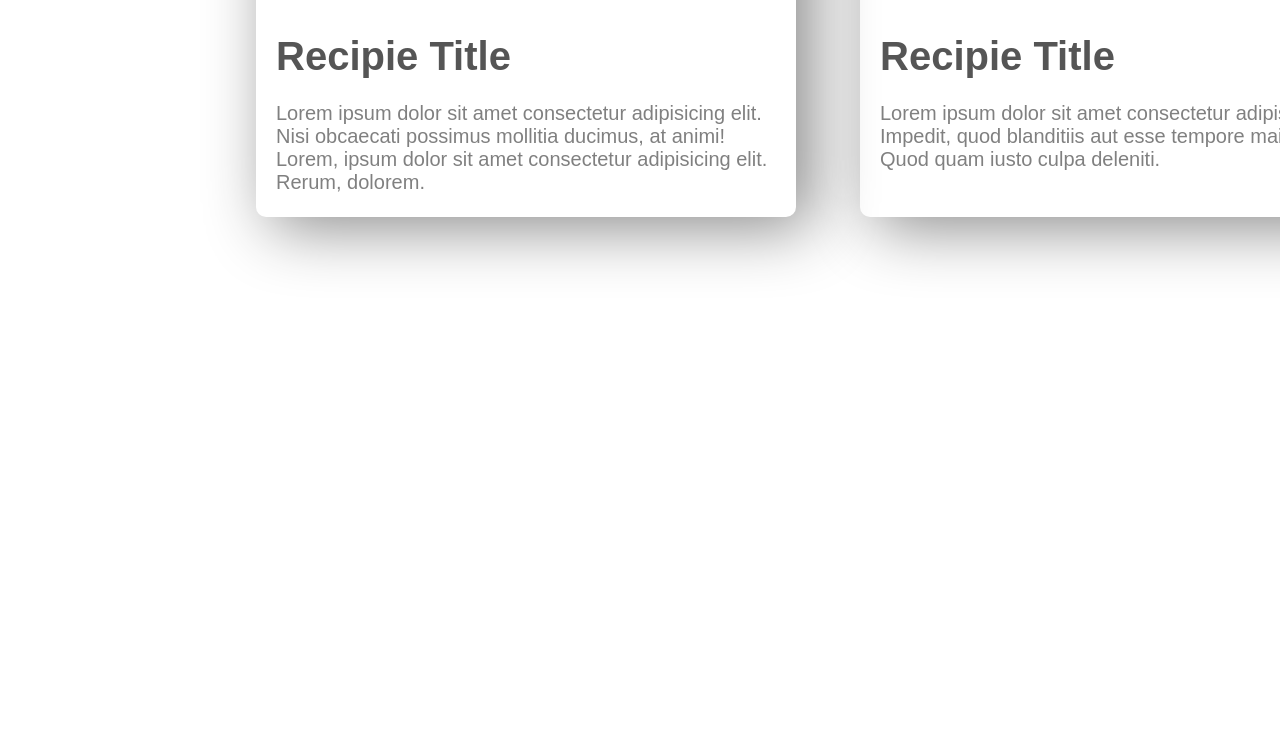
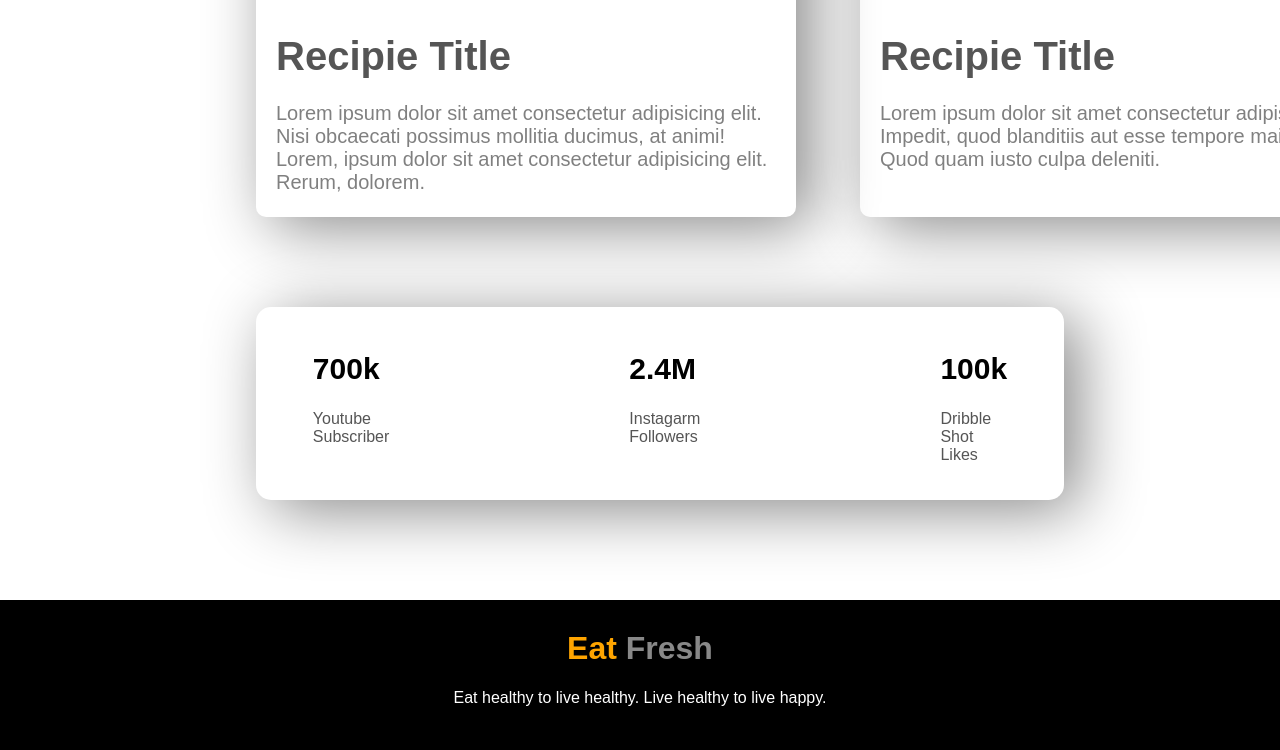
Before and after one commit to anikahammedkhan/eat-healthy, a plain HTML site: page index.html in a window 1280 px wide. Shown: the part 2554-3304 px from the top of the page. Before the commit the page ends 2899 px from the top, so only its background shows below. Drawn offline with Linux system fonts and the light colour scheme; a web font is replaced by a local one.

Commit message:
final Update

```diff
--- a/index.html
+++ b/index.html
@@ -65,6 +65,27 @@
             </div>
         </div>
     </section>
+
+    <section class="fourth">
+        <div class="flexibal" id="followers">
+            <div class="social">
+                <h1>700k</h1>
+                <p>Youtube Subscriber</p>
+            </div>
+            <div class="social">
+                <h1>2.4M</h1>
+                <p>Instagarm Followers</p>
+            </div>
+            <div class="social">
+                <h1>100k</h1>
+                <p>Dribble Shot Likes</p>
+            </div>
+        </div>
+    </section>
 </body>
+<footer>
+    <h1><span id="eat">Eat</span> <span id="fresh">Fresh</span></h1>
+    <p>Eat healthy to live healthy. Live healthy to live happy.</p>
+</footer>
 
 </html>
--- a/style.css
+++ b/style.css
@@ -108,7 +108,8 @@ body {
 
 .food {
     display: flex;
-    height: fit-content;
+    height: 600px;
+
 }
 
 .recipies-1 {
@@ -132,7 +133,7 @@ body {
     width: 500px;
     height: 500px;
     margin-left: 5%;
-    margin-bottom: 10%;
+    margin-bottom: 8%;
     padding: 20px 20px;
     border-radius: 10px;
     box-shadow: 15px 10px 65px #888888;
@@ -142,3 +143,59 @@ body {
     width: 500px;
     height: 300px;
 }
+
+.fourth {
+    text-align: center;
+    margin-top: 30px;
+    margin-bottom: 100px;
+}
+
+#followers {
+    justify-content: center;
+    width: 60%;
+    margin-left: 20%;
+    border-radius: 15px;
+    padding: 20px;
+    box-shadow: 15px 10px 65px #888888;
+}
+
+.social {
+    text-align: left;
+    margin-left: 120px;
+    margin-right: 120px;
+}
+
+.social h1 {
+    font-size: 30px;
+    font-weight: 700;
+    color: black;
+}
+
+.social p {
+    font-size: 16px;
+    font-weight: 500;
+    color: #555555;
+}
+
+footer {
+    text-align: center;
+    width: 100%;
+    height: 150px;
+    background-color: black;
+}
+
+footer h1 {
+    padding-top: 30px;
+}
+
+#eat {
+    color: orange;
+}
+
+#fresh {
+    color: #888888;
+}
+
+footer p {
+    color: white;
+}
```
